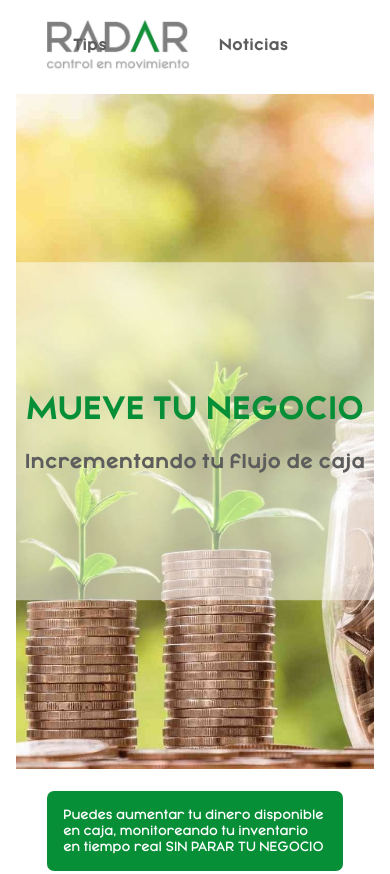
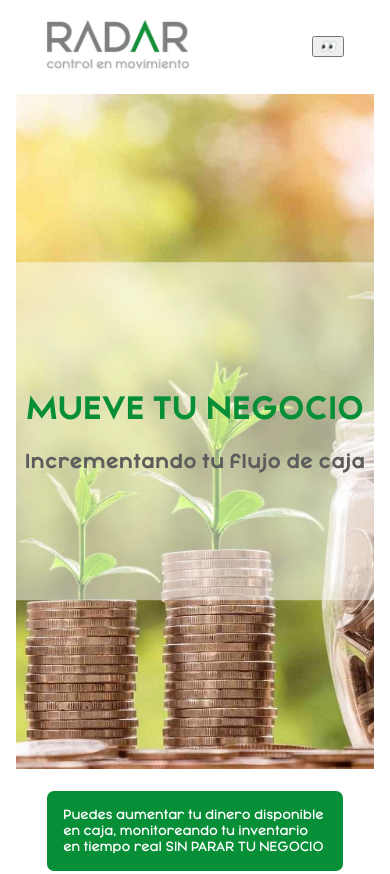
Before and after one commit to jmberon/radar, a Gatsby site: page / in a window 390 px wide. Shown: the top 874 px of the page. Built offline with nearby package versions, Linux system fonts and the light colour scheme; Gatsby itself is replaced by a stand-in of ours.

Commit message:
wip: responsive top nav

```diff
--- a/src/components/Navbar.js
+++ b/src/components/Navbar.js
@@ -1,6 +1,6 @@
 import React from "react";
 import { Link } from "gatsby";
-import logo from "../images/logo.png"
+import logo from "../images/logo.png";
 
 const ListLink = props => (
     <li>
@@ -19,9 +19,9 @@ const Navbar = () => (
                 <ListLink to="/">Inicio</ListLink>
                 <ListLink to="/tips/">Tips</ListLink>
                 <ListLink to="/news/">Noticias</ListLink>
-                {/* <a className="burger" onclick="myFunction()">
-                    <i className="fa fa-bars">°°°</i>
-                </a> */}
+                <button className="burger" onclick="myFunction()">
+                    <i className="fa fa-bars">👀</i>
+                </button>
             </ul>
         </nav>
     </header>
--- a/src/components/all.scss
+++ b/src/components/all.scss
@@ -32,7 +32,6 @@ $border-radius: 7px;
 .layout {
     height: 100vh;
 }
-
 // header
 header {
     display: grid;
@@ -64,9 +63,20 @@ header {
             display: flex;
             justify-content: flex-end;
 
+            button {
+                display: block;
+                @media (min-width: 800px) {
+                    display: none;
+                }
+
+            }
+
             li {
                 position: relative;
-                display: inline-block;
+                display: none;
+                @media (min-width: 800px) {
+                    display: inline-block;
+                }
 
                 a {
                     color: $primary-invert;
```
Also changed, not shown: src/components/Layout.module.css (added), src/components/Navbar.module.css (added).
